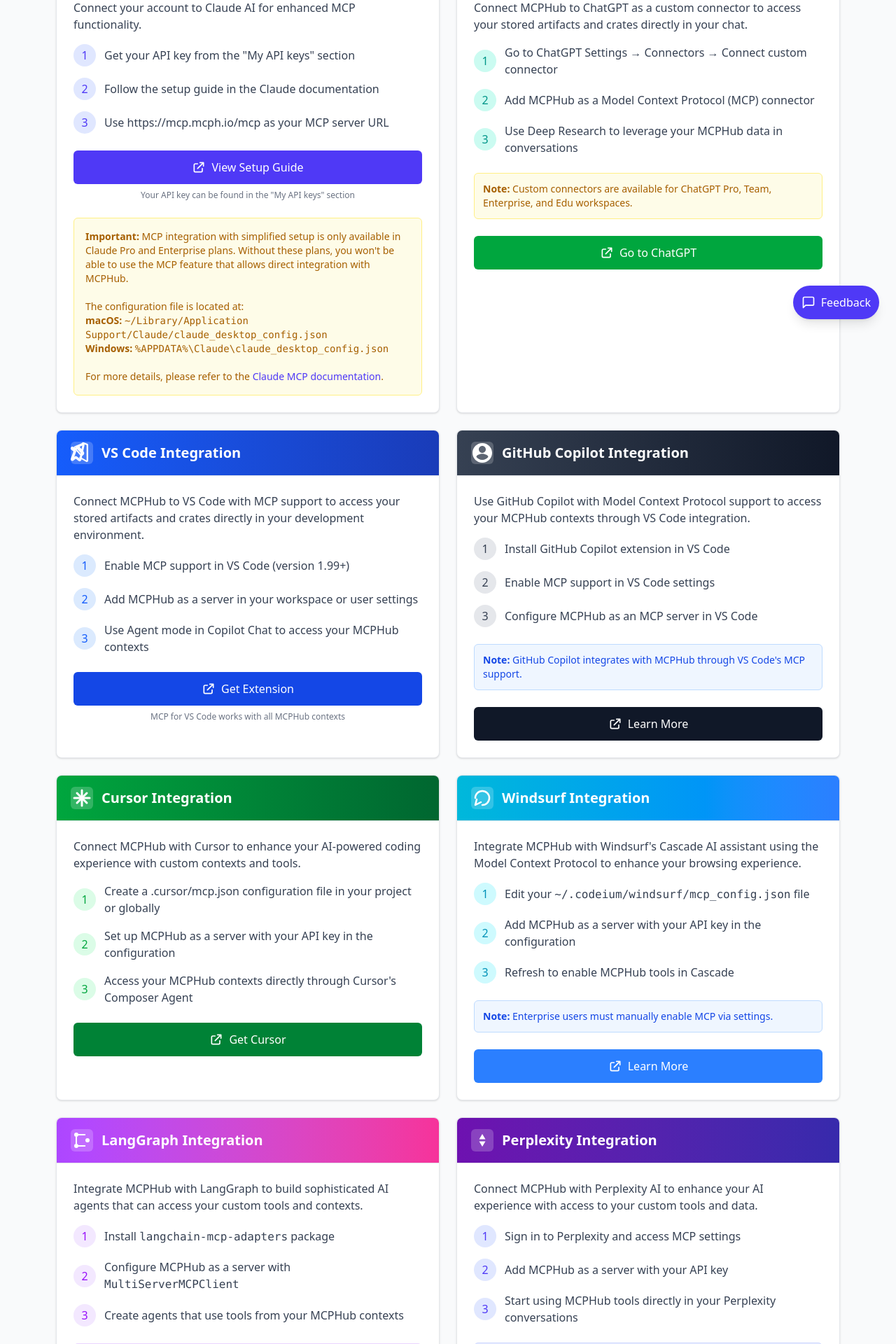
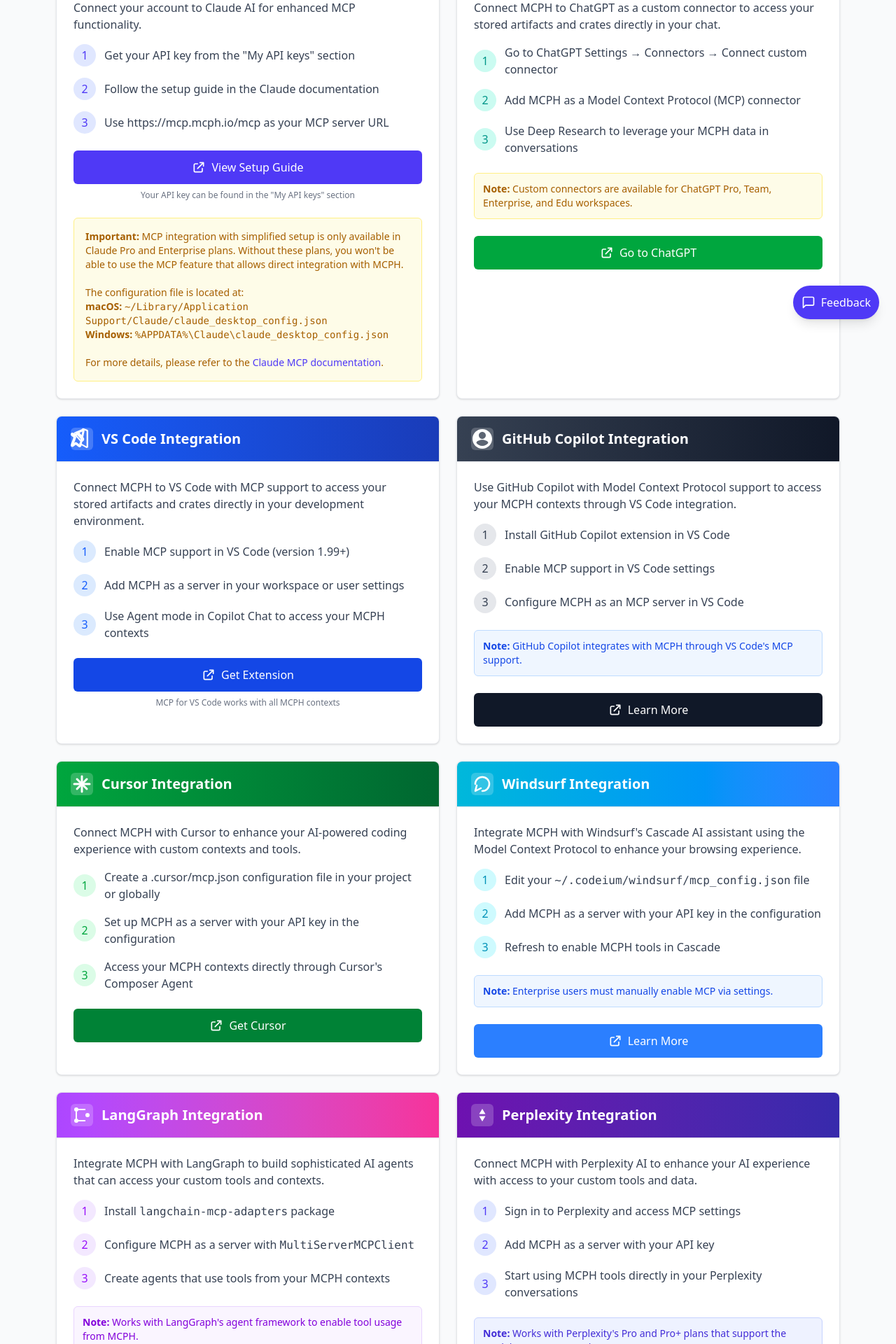
Before and after one commit to ravediamond/MCPH, a Next.js app: page /integrations in a window 1280 px wide. Shown: the part 320-2240 px from the top of the page at 70% size. Built offline with nearby package versions, Linux system fonts and the light colour scheme; no server answers.

Commit message:
feat: changed old name of the app

```diff
--- a/app/(dashboard)/integrations/page.tsx
+++ b/app/(dashboard)/integrations/page.tsx
@@ -126,7 +126,7 @@
               <strong>Important:</strong> MCP integration with simplified setup
               is only available in Claude Pro and Enterprise plans. Without
               these plans, you won't be able to use the MCP feature that allows
-              direct integration with MCPHub.
+              direct integration with MCPH.
               <br />
               <br />
               The configuration file is located at:
@@ -186,7 +186,7 @@
         <div className="p-6">
           <div className="mb-6">
             <p className="text-gray-700 mb-4">
-              Connect MCPHub to ChatGPT as a custom connector to access your
+              Connect MCPH to ChatGPT as a custom connector to access your
               stored artifacts and crates directly in your chat.
             </p>
 
@@ -204,7 +204,7 @@
                   2
                 </div>
                 <span className="text-gray-700">
-                  Add MCPHub as a Model Context Protocol (MCP) connector
+                  Add MCPH as a Model Context Protocol (MCP) connector
                 </span>
               </div>
               <div className="flex items-center">
@@ -212,8 +212,7 @@
                   3
                 </div>
                 <span className="text-gray-700">
-                  Use Deep Research to leverage your MCPHub data in
-                  conversations
+                  Use Deep Research to leverage your MCPH data in conversations
                 </span>
               </div>
             </div>
@@ -285,7 +284,7 @@
         <div className="p-6">
           <div className="mb-6">
             <p className="text-gray-700 mb-4">
-              Connect MCPHub to VS Code with MCP support to access your stored
+              Connect MCPH to VS Code with MCP support to access your stored
               artifacts and crates directly in your development environment.
             </p>
 
@@ -303,7 +302,7 @@
                   2
                 </div>
                 <span className="text-gray-700">
-                  Add MCPHub as a server in your workspace or user settings
+                  Add MCPH as a server in your workspace or user settings
                 </span>
               </div>
               <div className="flex items-center">
@@ -311,7 +310,7 @@
                   3
                 </div>
                 <span className="text-gray-700">
-                  Use Agent mode in Copilot Chat to access your MCPHub contexts
+                  Use Agent mode in Copilot Chat to access your MCPH contexts
                 </span>
               </div>
             </div>
@@ -340,7 +339,7 @@
             Get Extension
           </a>
           <p className="text-xs text-gray-500 mt-2 text-center">
-            MCP for VS Code works with all MCPHub contexts
+            MCP for VS Code works with all MCPH contexts
           </p>
         </div>
       </Card>
@@ -379,7 +378,7 @@
           <div className="mb-6">
             <p className="text-gray-700 mb-4">
               Use GitHub Copilot with Model Context Protocol support to access
-              your MCPHub contexts through VS Code integration.
+              your MCPH contexts through VS Code integration.
             </p>
 
             <div className="space-y-4 mb-6">
@@ -404,14 +403,14 @@
                   3
                 </div>
                 <span className="text-gray-700">
-                  Configure MCPHub as an MCP server in VS Code
+                  Configure MCPH as an MCP server in VS Code
                 </span>
               </div>
             </div>
 
             <div className="p-3 bg-blue-50 border border-blue-200 rounded-md mb-6">
               <p className="text-blue-700 text-sm">
-                <strong>Note:</strong> GitHub Copilot integrates with MCPHub
+                <strong>Note:</strong> GitHub Copilot integrates with MCPH
                 through VS Code's MCP support.
               </p>
             </div>
@@ -487,7 +486,7 @@
         <div className="p-6">
           <div className="mb-6">
             <p className="text-gray-700 mb-4">
-              Connect MCPHub with Cursor to enhance your AI-powered coding
+              Connect MCPH with Cursor to enhance your AI-powered coding
               experience with custom contexts and tools.
             </p>
 
@@ -506,8 +505,7 @@
                   2
                 </div>
                 <span className="text-gray-700">
-                  Set up MCPHub as a server with your API key in the
-                  configuration
+                  Set up MCPH as a server with your API key in the configuration
                 </span>
               </div>
               <div className="flex items-center">
@@ -515,7 +513,7 @@
                   3
                 </div>
                 <span className="text-gray-700">
-                  Access your MCPHub contexts directly through Cursor's Composer
+                  Access your MCPH contexts directly through Cursor's Composer
                   Agent
                 </span>
               </div>
@@ -587,7 +585,7 @@
         <div className="p-6">
           <div className="mb-6">
             <p className="text-gray-700 mb-4">
-              Integrate MCPHub with Windsurf's Cascade AI assistant using the
+              Integrate MCPH with Windsurf's Cascade AI assistant using the
               Model Context Protocol to enhance your browsing experience.
             </p>
 
@@ -606,7 +604,7 @@
                   2
                 </div>
                 <span className="text-gray-700">
-                  Add MCPHub as a server with your API key in the configuration
+                  Add MCPH as a server with your API key in the configuration
                 </span>
               </div>
               <div className="flex items-center">
@@ -614,7 +612,7 @@
                   3
                 </div>
                 <span className="text-gray-700">
-                  Refresh to enable MCPHub tools in Cascade
+                  Refresh to enable MCPH tools in Cascade
                 </span>
               </div>
             </div>
@@ -687,7 +685,7 @@
         <div className="p-6">
           <div className="mb-6">
             <p className="text-gray-700 mb-4">
-              Integrate MCPHub with LangGraph to build sophisticated AI agents
+              Integrate MCPH with LangGraph to build sophisticated AI agents
               that can access your custom tools and contexts.
             </p>
 
@@ -705,7 +703,7 @@
                   2
                 </div>
                 <span className="text-gray-700">
-                  Configure MCPHub as a server with{" "}
+                  Configure MCPH as a server with{" "}
                   <code>MultiServerMCPClient</code>
                 </span>
               </div>
@@ -714,7 +712,7 @@
                   3
                 </div>
                 <span className="text-gray-700">
-                  Create agents that use tools from your MCPHub contexts
+                  Create agents that use tools from your MCPH contexts
                 </span>
               </div>
             </div>
@@ -722,7 +720,7 @@
             <div className="p-3 bg-purple-50 border border-purple-200 rounded-md mb-6">
               <p className="text-purple-700 text-sm">
                 <strong>Note:</strong> Works with LangGraph's agent framework to
-                enable tool usage from MCPHub.
+                enable tool usage from MCPH.
               </p>
             </div>
           </div>
@@ -781,8 +779,8 @@
         <div className="p-6">
           <div className="mb-6">
             <p className="text-gray-700 mb-4">
-              Connect MCPHub with Perplexity AI to enhance your AI experience
-              with access to your custom tools and data.
+              Connect MCPH with Perplexity AI to enhance your AI experience with
+              access to your custom tools and data.
             </p>
 
             <div className="space-y-4 mb-6">
@@ -799,7 +797,7 @@
                   2
                 </div>
                 <span className="text-gray-700">
-                  Add MCPHub as a server with your API key
+                  Add MCPH as a server with your API key
                 </span>
               </div>
               <div className="flex items-center">
@@ -807,7 +805,7 @@
                   3
                 </div>
                 <span className="text-gray-700">
-                  Start using MCPHub tools directly in your Perplexity
+                  Start using MCPH tools directly in your Perplexity
                   conversations
                 </span>
               </div>
@@ -851,9 +849,9 @@
   return (
     <div className="container mx-auto px-4 py-8 max-w-6xl">
       <div className="mb-8">
-        <h1 className="text-3xl font-bold mb-2">MCPHub Integrations</h1>
+        <h1 className="text-3xl font-bold mb-2">MCPH Integrations</h1>
         <p className="text-gray-600">
-          Connect your MCPHub content with popular AI platforms using the Model
+          Connect your MCPH content with popular AI platforms using the Model
           Context Protocol.
         </p>
       </div>
--- a/app/about/page.tsx
+++ b/app/about/page.tsx
@@ -25,9 +25,9 @@
             What is MCPH?
           </h2>
           <p className="text-gray-600 mb-4">
-            MCPH stands for <strong>Model Context Protocol Hub</strong>, where
-            the "H" represents a harbor where boats (AI tools and models) come
-            to store, leave, and share their crates (packaged artifacts).
+            MCPH stands for <strong>Model Context Protocol Harbor</strong>,
+            where the "H" represents a harbor where boats (AI tools and models)
+            come to store, leave, and share their crates (packaged artifacts).
           </p>
 
           <div className="flex items-center justify-center my-6">
--- a/app/metadata.ts
+++ b/app/metadata.ts
@@ -1,8 +1,8 @@
 import type { Metadata } from "next";
 
-const title = "MCP Hub | AI Artifact Storage & Sharing System";
+const title = "MCPH | AI Artifact Storage & Sharing System";
 const description =
-  "MCP Hub is an artifact storage and sharing system for AI-generated content. Package your AI outputs in crates for easy storage and sharing.";
+  "MCPH is an artifact storage and sharing system for AI-generated content. Package your AI outputs in crates for easy storage and sharing.";
 const keywords = [
   "AI artifact storage",
   "crate sharing",
@@ -18,14 +18,14 @@
   openGraph: {
     title,
     description,
-    url: "https://mcphub.com",
-    siteName: "MCP Hub",
+    url: "https://mcph.com",
+    siteName: "MCPH",
     images: [
       {
-        url: "https://mcphub.com/og-image.png",
+        url: "https://mcph.com/og-image.png",
         width: 1200,
         height: 630,
-        alt: "MCP Hub | AI Artifact Storage & Sharing System",
+        alt: "MCPH | AI Artifact Storage & Sharing System",
       },
     ],
   },
@@ -33,6 +33,6 @@
     card: "summary_large_image",
     title,
     description,
-    images: ["https://mcphub.com/twitter-image.png"],
+    images: ["https://mcph.com/twitter-image.png"],
   },
 };
--- a/app/page.tsx
+++ b/app/page.tsx
@@ -27,10 +27,13 @@
             <h1 className="text-5xl font-bold">
               AI Artifact Storage & Sharing System
             </h1>
-            <p className="text-lg text-gray-600 max-w-xl mx-auto mt-4">
-              Store and share AI-generated artifacts in crates—permanent for
-              you, self-erasing for guests—across Claude, ChatGPT, or your own
-              agents.
+            <p className="text-xl text-gray-600 max-w-xl mx-auto mt-4">
+              Your personal hub for AI-generated content—store, search, and
+              seamlessly share artifacts between Claude, ChatGPT, and custom
+              agents. Access your AI creations anytime, anywhere.
+            </p>
+            <p className="text-base text-gray-500 max-w-xl mx-auto mt-2">
+              No account required—upload instantly and get started right away.
             </p>
             <div className="mt-6">
               <Link
@@ -49,18 +52,22 @@
 
           {/* Benefits Tag Line */}
           <div className="flex flex-wrap justify-center gap-2 md:gap-3 mt-6">
-            <span className="inline-flex items-center px-2 md:px-3 py-1 rounded-full border border-orange-200 bg-orange-50 text-xs md:text-sm text-gray-700">
+            <span className="inline-flex items-center px-3 md:px-4 py-1.5 rounded-full border border-orange-200 bg-orange-50 text-sm md:text-base text-gray-700">
               <FaCheck className="text-green-500 mr-1.5 text-xs" /> Free
             </span>
-            <span className="inline-flex items-center px-2 md:px-3 py-1 rounded-full border border-orange-200 bg-orange-50 text-xs md:text-sm text-gray-700">
+            <span className="inline-flex items-center px-3 md:px-4 py-1.5 rounded-full border border-orange-200 bg-orange-50 text-sm md:text-base text-gray-700">
+              <FaCheck className="text-green-500 mr-1.5 text-xs" /> No account
+              needed
+            </span>
+            <span className="inline-flex items-center px-3 md:px-4 py-1.5 rounded-full border border-orange-200 bg-orange-50 text-sm md:text-base text-gray-700">
               <FaCheck className="text-green-500 mr-1.5 text-xs" /> 30-day
-              auto-expiry (guests)
+              storage (no account)
             </span>
-            <span className="inline-flex items-center px-2 md:px-3 py-1 rounded-full border border-orange-200 bg-orange-50 text-xs md:text-sm text-gray-700">
+            <span className="inline-flex items-center px-3 md:px-4 py-1.5 rounded-full border border-orange-200 bg-orange-50 text-sm md:text-base text-gray-700">
               <FaCheck className="text-green-500 mr-1.5 text-xs" /> Permanent
-              storage (logged in)
+              storage (with account)
             </span>
-            <span className="inline-flex items-center px-2 md:px-3 py-1 rounded-full border border-orange-200 bg-orange-50 text-xs md:text-sm text-gray-700">
+            <span className="inline-flex items-center px-3 md:px-4 py-1.5 rounded-full border border-orange-200 bg-orange-50 text-sm md:text-base text-gray-700">
               <FaCheck className="text-green-500 mr-1.5 text-xs" /> Up to 10 MB
             </span>
           </div>
@@ -89,7 +96,7 @@
       {/* 3-Step Explainer Section */}
       <section className="py-10 md:py-12 px-4 bg-gray-50 border-t border-gray-100">
         <div className="max-w-4xl mx-auto">
-          <h2 className="text-xl md:text-2xl font-semibold mb-6 md:mb-10 text-center text-gray-800">
+          <h2 className="text-2xl md:text-3xl font-semibold mb-6 md:mb-10 text-center text-gray-800">
             How It Works: 3 Simple Steps
           </h2>
 
@@ -98,11 +105,11 @@
               <div className="bg-orange-100 text-orange-600 rounded-full h-12 w-12 md:h-14 md:w-14 flex items-center justify-center mx-auto mb-4 md:mb-5">
                 <FaUpload className="text-lg md:text-xl" />
               </div>
-              <h3 className="font-medium mb-2 md:mb-3 text-center text-gray-800 text-base md:text-lg">
+              <h3 className="font-medium mb-2 md:mb-3 text-center text-gray-800 text-lg md:text-xl">
                 Upload
               </h3>
-              <p className="text-gray-600 text-center text-sm md:text-base">
-                Store and share your AI artifacts in crates.
+              <p className="text-gray-600 text-center text-base md:text-lg">
+                Instantly store AI artifacts with no account required.
               </p>
             </div>
 
@@ -110,10 +117,10 @@
               <div className="bg-orange-100 text-orange-600 rounded-full h-12 w-12 md:h-14 md:w-14 flex items-center justify-center mx-auto mb-4 md:mb-5">
                 <FaCopy className="text-lg md:text-xl" />
               </div>
-              <h3 className="font-medium mb-2 md:mb-3 text-center text-gray-800 text-base md:text-lg">
+              <h3 className="font-medium mb-2 md:mb-3 text-center text-gray-800 text-lg md:text-xl">
                 Get Link
               </h3>
-              <p className="text-gray-600 text-center text-sm md:text-base">
+              <p className="text-gray-600 text-center text-base md:text-lg">
                 Instantly receive a shareable link that works anywhere.
               </p>
             </div>
@@ -122,10 +129,10 @@
               <div className="bg-orange-100 text-orange-600 rounded-full h-12 w-12 md:h-14 md:w-14 flex items-center justify-center mx-auto mb-4 md:mb-5">
                 <span className="text-lg md:text-xl">🔗</span>
               </div>
-              <h3 className="font-medium mb-2 md:mb-3 text-center text-gray-800 text-base md:text-lg">
+              <h3 className="font-medium mb-2 md:mb-3 text-center text-gray-800 text-lg md:text-xl">
                 Share
               </h3>
-              <p className="text-gray-600 text-center text-sm md:text-base">
+              <p className="text-gray-600 text-center text-base md:text-lg">
                 Share with anyone - no login required to view.
               </p>
             </div>
@@ -289,10 +296,10 @@
           </div>
 
           <div className="mt-8 text-center">
-            <p className="text-gray-600 max-w-xl mx-auto">
+            <p className="text-gray-600 max-w-xl mx-auto text-base md:text-lg">
               Share AI-generated artifacts from your crate storage with a single
-              link that works for both humans and AI agents. No authentication
-              required for viewing.
+              link that works for both humans and AI agents. Create and share
+              with no account required.
             </p>
           </div>
         </div>
@@ -646,19 +653,19 @@
       {/* Call to Action */}
       <section className="py-16 px-4 text-center">
         <div className="max-w-3xl mx-auto bg-gradient-to-br from-orange-50 to-orange-100 rounded-xl p-8 border border-orange-200 shadow-sm">
-          <h2 className="text-2xl font-semibold mb-4 text-gray-800">
+          <h2 className="text-2xl md:text-3xl font-semibold mb-4 text-gray-800">
             Ready to store your AI artifacts in crates?
           </h2>
-          <p className="text-gray-700 mb-8 text-lg">
-            Upload now (no login) or create an account for enhanced storage
-            features.
+          <p className="text-gray-700 mb-8 text-xl">
+            Upload now with no account required, or sign up for permanent
+            storage.
           </p>
           <div className="flex flex-col sm:flex-row justify-center gap-4">
             <Link
               href="/upload"
               className="inline-flex items-center justify-center px-6 py-3 text-base font-medium text-white bg-orange-500 rounded-lg shadow hover:bg-orange-600 transition-all duration-300 hover:-translate-y-1 hover:shadow-md"
             >
-              Upload (no login)
+              Start Uploading Now
             </Link>
             <Link
               href="/login"
--- a/middleware.ts
+++ b/middleware.ts
@@ -9,12 +9,6 @@
 
 export function middleware(request: NextRequest) {
   const { pathname } = request.nextUrl;
-
-  // Add redirect rule for /mcphub/* to /mcph/* (302 temporary redirect for one release cycle)
-  if (pathname.startsWith("/mcphub/")) {
-    const newPath = pathname.replace("/mcphub/", "/mcph/");
-    return NextResponse.redirect(new URL(newPath, request.url), 302);
-  }
 
   const session = request.cookies.get("session")?.value;
   const isAuthenticated = !!session;
@@ -76,7 +70,5 @@
   matcher: [
     // Match all paths
     "/((?!_next/static|_next/image|favicon.ico|public).*)",
-    // Make sure to catch old mcphub paths
-    "/mcphub/:path*",
   ],
 };
```
Also changed, not shown: 2 other files (tests, documents, lock files or other folders).
